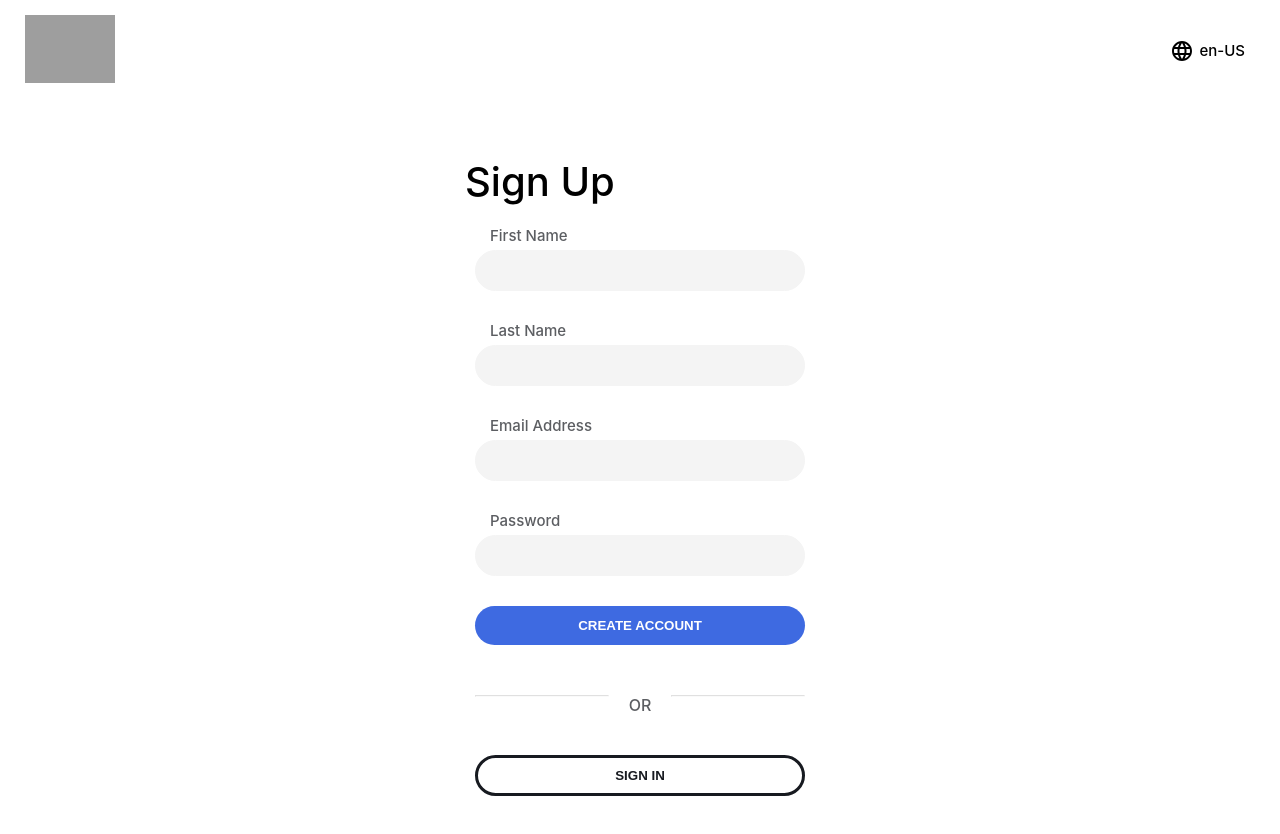
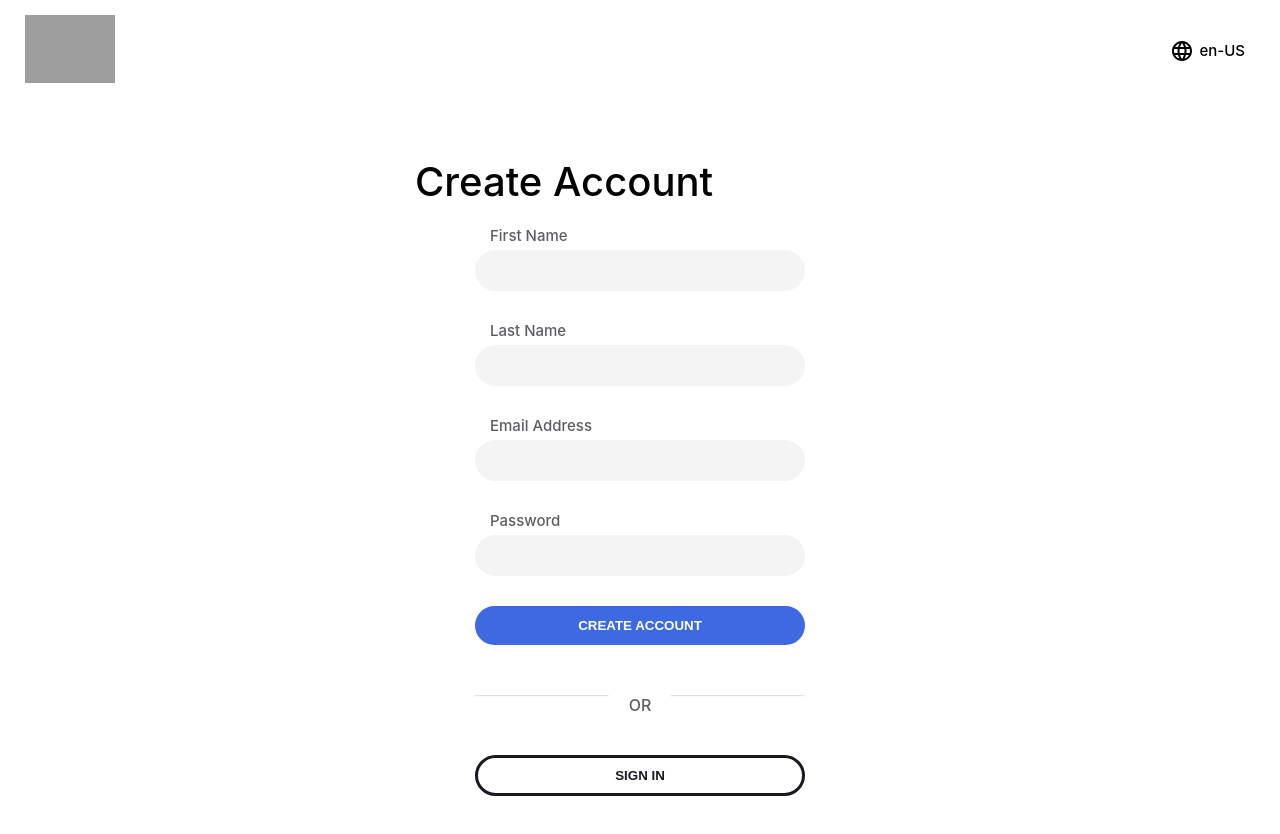
Before and after one commit to agalloch88/TeslaSite, a React (Create React App) app: page /signup in a window 1280 px wide. Shown: the top 834 px of the page. Built offline with nearby package versions, Linux system fonts and the light colour scheme; grey boxes are pictures that could not be loaded.

Commit message:
finish Signup logic and styling

```diff
--- a/src/Signup.css
+++ b/src/Signup.css
@@ -51,7 +51,11 @@
 .signup__info > h1 {
   font-size: 40px;
   font-weight: 500;
-    margin-left: -10px;
+  margin-left: -60px;
+}
+
+.signup__info > a > button {
+    margin-bottom: 80px;
 }
 
 .signup__form {
--- a/src/Signup.jsx
+++ b/src/Signup.jsx
@@ -5,6 +5,8 @@ import LanguageOutlinedIcon from "@material-ui/icons/LanguageOutlined";
 import "./Signup.css";
 import ButtonPrimary from "./ButtonPrimary";
 import ButtonSecondary from "./ButtonSecondary";
+import { auth } from "./firebase";
+import { login } from "./features/userSlice";
 
 function Signup() {
   const [email, setEmail] = useState("");
@@ -13,6 +15,39 @@ function Signup() {
   const [lastName, setLastName] = useState("");
   const dispatch = useDispatch();
   const history = useHistory();
+
+  const signUp = (e) => {
+    e.preventDefault();
+
+    if (!firstName) {
+      return alert("Please enter a first name!");
+    }
+    if (!lastName) {
+      return alert("Please enter a last name!");
+    }
+
+    auth
+      .createUserWithEmailAndPassword(email, password)
+      .then((userAuth) => {
+        userAuth.user
+          .updateProfile({
+            displayName: `${firstName} ${lastName}`,
+          })
+          .then(() => {
+            dispatch(
+              login({
+                email: userAuth.user.email,
+                uid: userAuth.user.uid,
+                displayName: `${firstName} ${lastName}`,
+              })
+            );
+            history.push("/tesla-account");
+          });
+      })
+      .catch((error) => {
+        alert(error.message);
+      });
+  };
   return (
     <div className="signup">
       <div className="signup__header">
@@ -30,7 +65,7 @@ function Signup() {
         </div>
       </div>
       <div className="signup__info">
-        <h1>Sign Up</h1>
+        <h1>Create Account</h1>
         <form className="signup__form">
           <label htmlFor="firstName">First Name</label>
           <input
@@ -60,7 +95,7 @@ function Signup() {
             value={password}
             onChange={(e) => setPassword(e.target.value)}
           />
-          <ButtonPrimary name="Create Account" type="submit" />
+          <ButtonPrimary name="Create Account" type="submit" onClick={signUp} />
         </form>
         <div className="signup__divider">
           <hr /> <span>OR</span> <hr />
```
Lines whose indentation alone changed are shown as unchanged.
